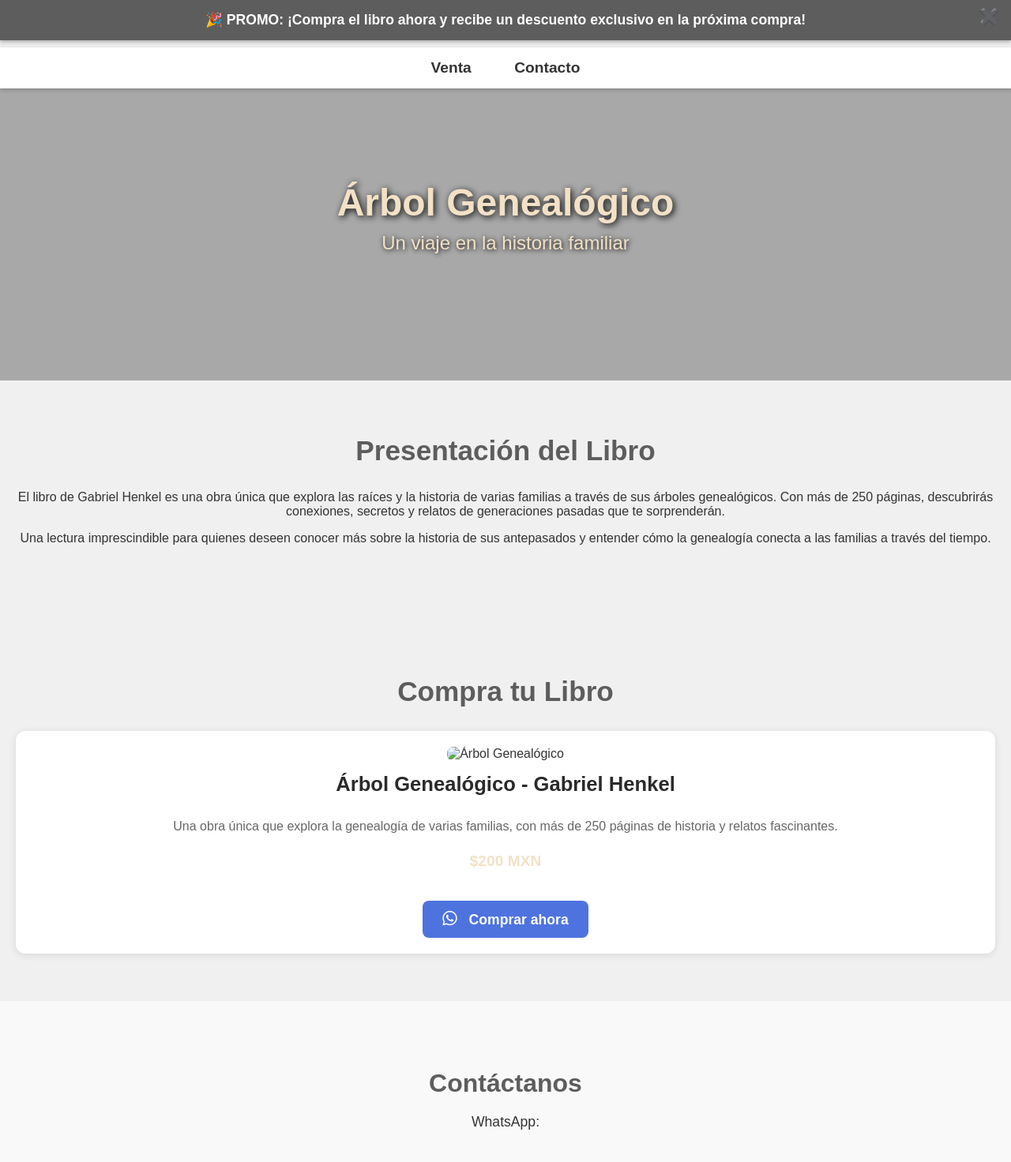
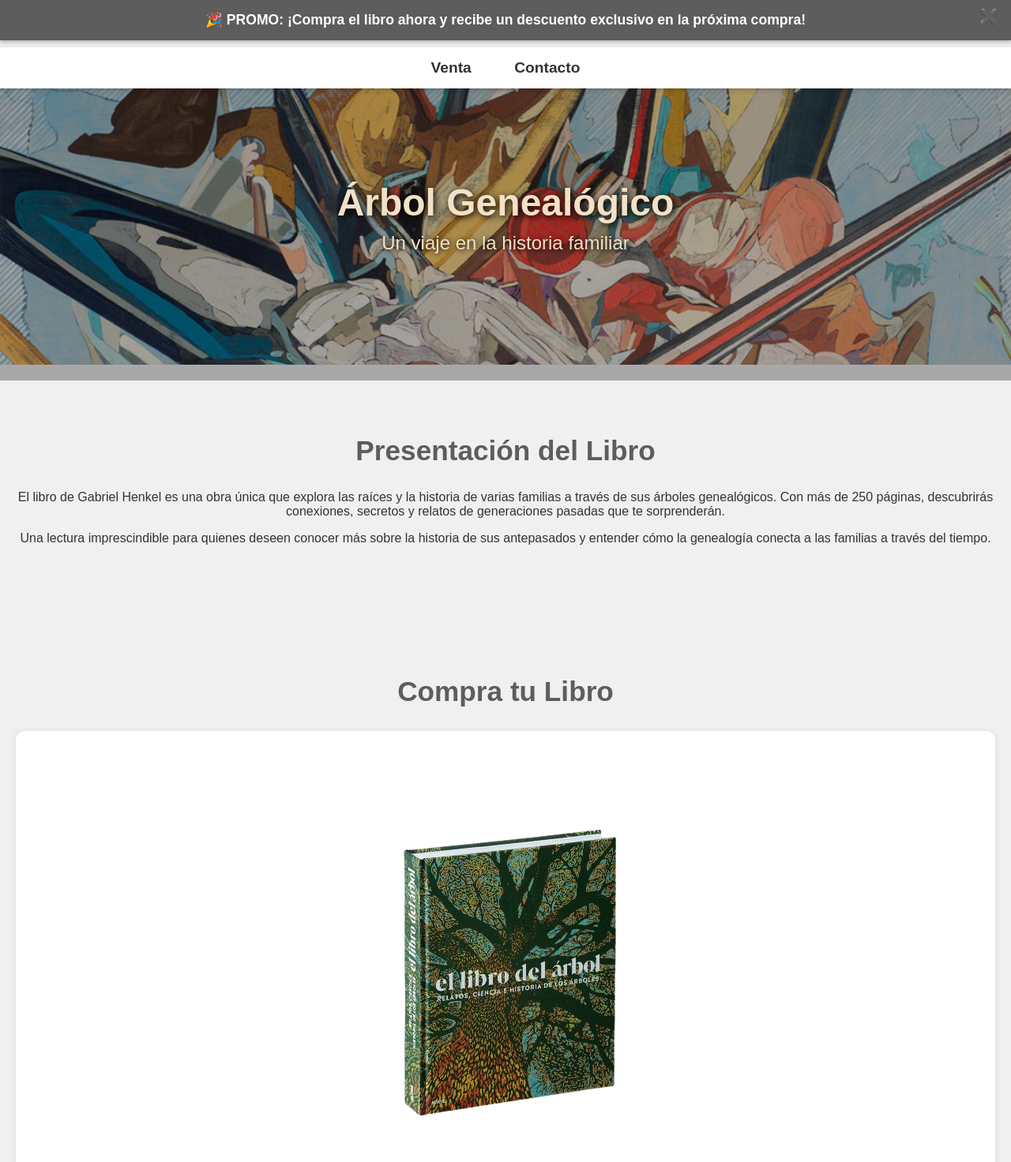
Before and after one commit to GodManu/GHBook, a plain HTML site: page index.html in a window 1280 px wide. Shown: the top 1472 px of the page at 79% size. Drawn offline with Linux system fonts and the light colour scheme.

Commit message:
Update index.html

```diff
--- a/index.html
+++ b/index.html
@@ -18,7 +18,7 @@
 
     /* === BANNER DE CABECERA CON IMAGEN === */
     .hero-banner {
-      background-image: url('Imagenes/portada-libro.jpg'); /* Coloca aquí la imagen de portada del libro */
+      background-image: url('Images/bannerarte.jpg'); /* Coloca aquí la imagen de portada del libro */
       background-size: cover;
       background-position: center;
       height: 350px;
@@ -234,7 +234,7 @@
     <h2>Compra tu Libro</h2>
     <div class="products">
       <div class="product">
-        <img src="Imagenes/portada-libro.jpg" alt="Árbol Genealógico">
+        <img src="Images/libroportada.png" alt="Árbol Genealógico">
         <h3>Árbol Genealógico - Gabriel Henkel</h3>
         <p>Una obra única que explora la genealogía de varias familias, con más de 250 páginas de historia y relatos fascinantes.</p>
         <p class="price">$200 MXN</p>
```
